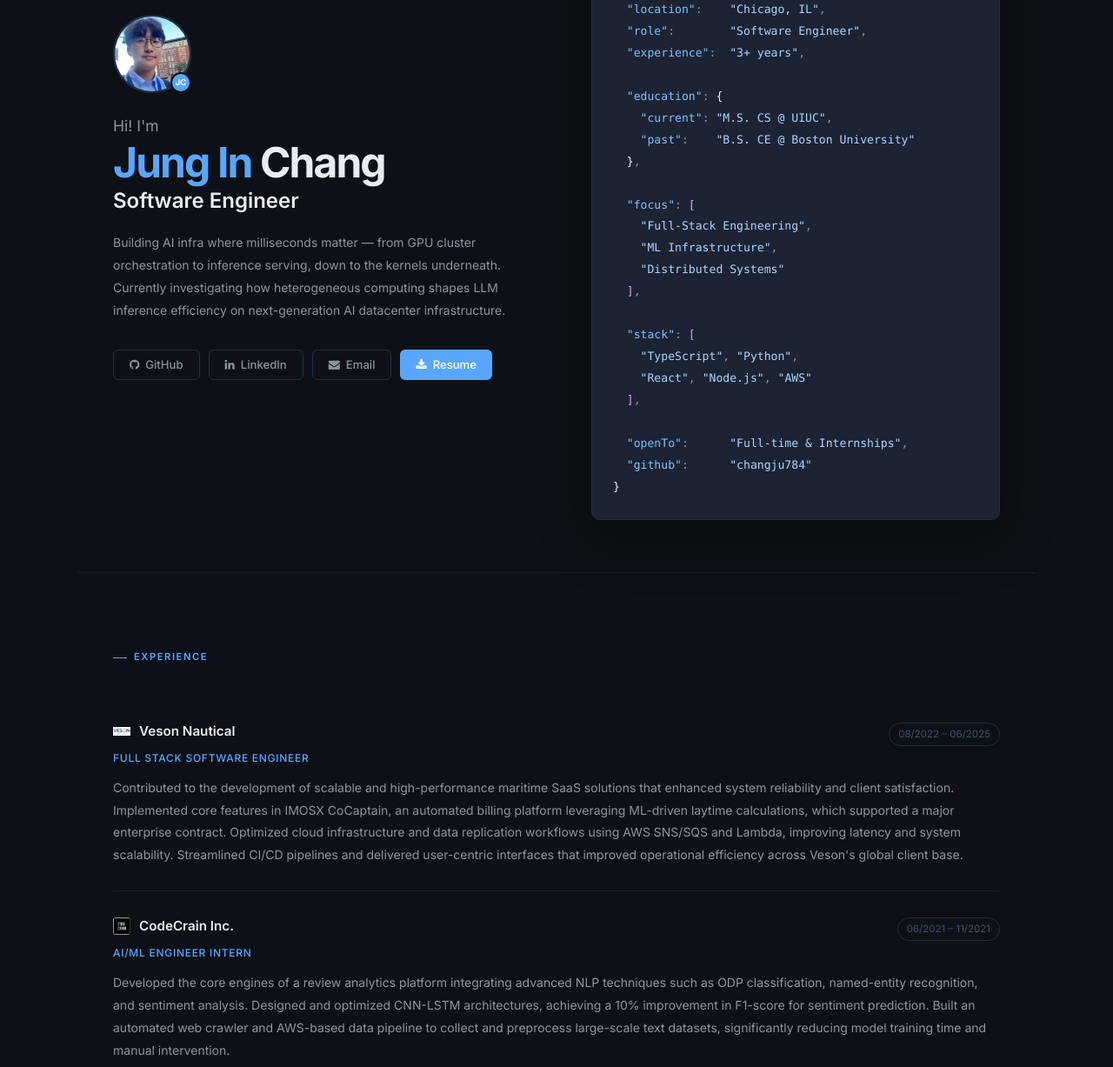
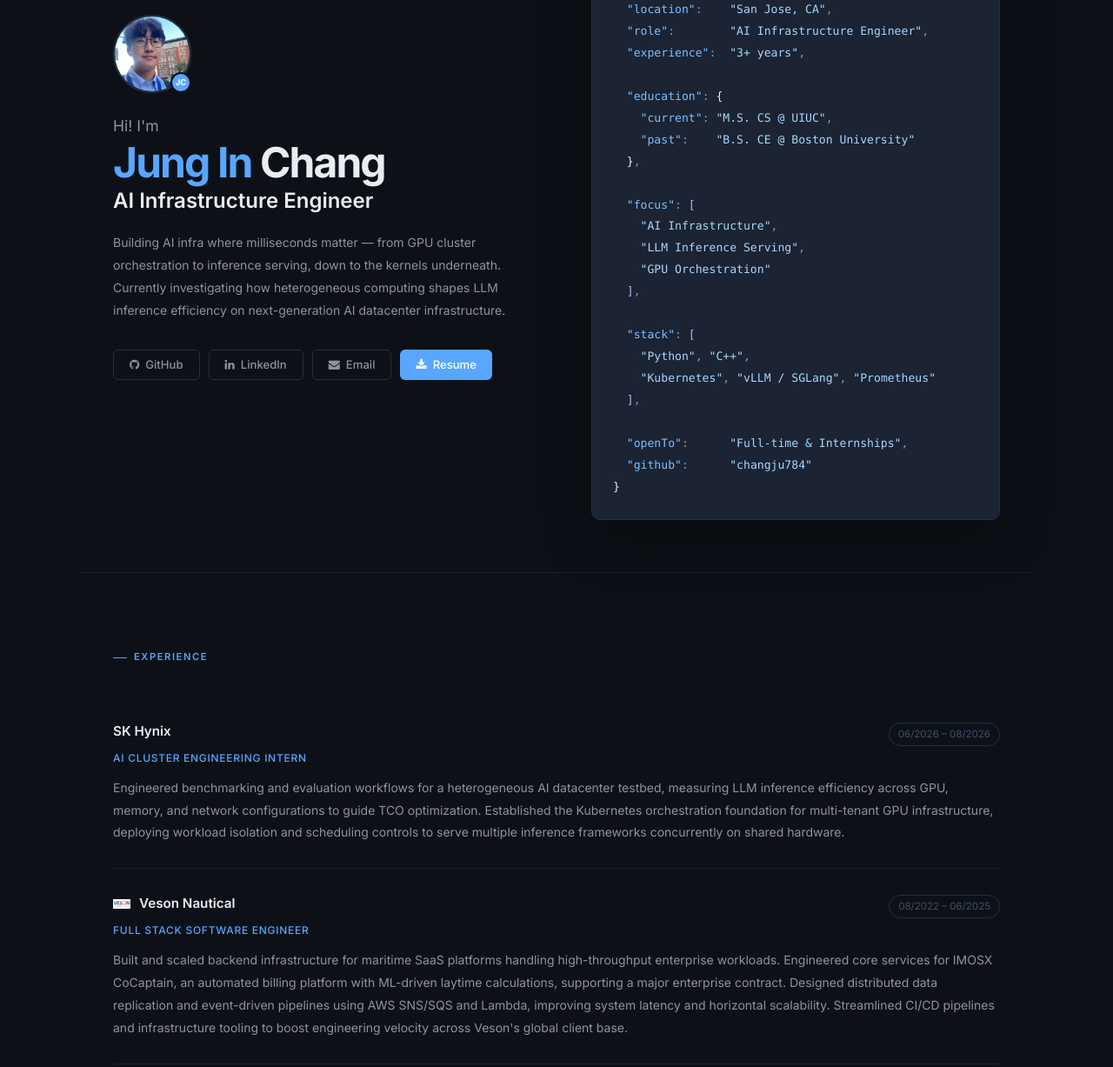
Before and after one commit to changju784/changju784.github.io, a website: page index.html in a window 1280 px wide. Shown: the part 236-1463 px from the top of the page at 87% size. Drawn offline with Linux system fonts and the light colour scheme.

Commit message:
change to ai inf role

```diff
--- a/index.html
+++ b/index.html
@@ -62,7 +62,7 @@
 
           <p class="hero-greeting">Hi! I'm</p>
           <h1 class="hero-name"><span class="accent">Jung In</span> Chang</h1>
-          <p class="hero-title">Software Engineer</p>
+          <p class="hero-title">AI Infrastructure Engineer</p>
 
           <p class="hero-bio">
             Building AI infra where milliseconds matter — from GPU cluster orchestration to inference serving, down to
@@ -100,8 +100,8 @@
           <div class="json-panel-body">
             <pre class="json-code"><span class="jbr">{</span>
   <span class="jk">"name"</span><span class="jco">:</span>        <span class="js">"Jung In Chang"</span><span class="jco">,</span>
-  <span class="jk">"location"</span><span class="jco">:</span>    <span class="js">"Chicago, IL"</span><span class="jco">,</span>
-  <span class="jk">"role"</span><span class="jco">:</span>        <span class="js">"Software Engineer"</span><span class="jco">,</span>
+  <span class="jk">"location"</span><span class="jco">:</span>    <span class="js">"San Jose, CA"</span><span class="jco">,</span>
+  <span class="jk">"role"</span><span class="jco">:</span>        <span class="js">"AI Infrastructure Engineer"</span><span class="jco">,</span>
   <span class="jk">"experience"</span><span class="jco">:</span>  <span class="js">"3+ years"</span><span class="jco">,</span>
 
   <span class="jk">"education"</span><span class="jco">:</span> <span class="jbr">{</span>
@@ -110,14 +110,14 @@
   <span class="jbr">}</span><span class="jco">,</span>
 
   <span class="jk">"focus"</span><span class="jco">:</span> <span class="jlb">[</span>
-    <span class="js">"Full-Stack Engineering"</span><span class="jco">,</span>
-    <span class="js">"ML Infrastructure"</span><span class="jco">,</span>
-    <span class="js">"Distributed Systems"</span>
+    <span class="js">"AI Infrastructure"</span><span class="jco">,</span>
+    <span class="js">"LLM Inference Serving"</span><span class="jco">,</span>
+    <span class="js">"GPU Orchestration"</span>
   <span class="jlb">]</span><span class="jco">,</span>
 
   <span class="jk">"stack"</span><span class="jco">:</span> <span class="jlb">[</span>
-    <span class="js">"TypeScript"</span><span class="jco">,</span> <span class="js">"Python"</span><span class="jco">,</span>
-    <span class="js">"React"</span><span class="jco">,</span> <span class="js">"Node.js"</span><span class="jco">,</span> <span class="js">"AWS"</span>
+    <span class="js">"Python"</span><span class="jco">,</span> <span class="js">"C++"</span><span class="jco">,</span>
+    <span class="js">"Kubernetes"</span><span class="jco">,</span> <span class="js">"vLLM / SGLang"</span><span class="jco">,</span> <span class="js">"Prometheus"</span>
   <span class="jlb">]</span><span class="jco">,</span>
 
   <span class="jk">"openTo"</span><span class="jco">:</span>      <span class="js">"Full-time &amp; Internships"</span><span class="jco">,</span>
@@ -135,6 +135,21 @@
 
       <div class="exp-item">
         <div class="exp-meta">
+          <span class="exp-company">SK Hynix</span>
+          <span class="exp-date">06/2026 – 08/2026</span>
+        </div>
+        <div class="exp-role">AI Cluster Engineering Intern</div>
+        <p class="exp-desc">
+          Engineered benchmarking and evaluation workflows for a heterogeneous AI datacenter testbed,
+          measuring LLM inference efficiency across GPU, memory, and network configurations to guide
+          TCO optimization. Established the Kubernetes orchestration foundation for multi-tenant GPU
+          infrastructure, deploying workload isolation and scheduling controls to serve multiple
+          inference frameworks concurrently on shared hardware.
+        </p>
+      </div>
+
+      <div class="exp-item">
+        <div class="exp-meta">
           <a href="https://www.veson.com" target="_blank" rel="noopener noreferrer" class="exp-company">
             <img src="images/veson_logo.jpg" alt="" class="org-logo"> Veson Nautical
           </a>
@@ -142,12 +157,12 @@
         </div>
         <div class="exp-role">Full Stack Software Engineer</div>
         <p class="exp-desc">
-          Contributed to the development of scalable and high-performance maritime SaaS solutions that
-          enhanced system reliability and client satisfaction. Implemented core features in IMOSX CoCaptain,
-          an automated billing platform leveraging ML-driven laytime calculations, which supported a major
-          enterprise contract. Optimized cloud infrastructure and data replication workflows using AWS SNS/SQS
-          and Lambda, improving latency and system scalability. Streamlined CI/CD pipelines and delivered
-          user-centric interfaces that improved operational efficiency across Veson's global client base.
+          Built and scaled backend infrastructure for maritime SaaS platforms handling high-throughput
+          enterprise workloads. Engineered core services for IMOSX CoCaptain, an automated billing
+          platform with ML-driven laytime calculations, supporting a major enterprise contract. Designed
+          distributed data replication and event-driven pipelines using AWS SNS/SQS and Lambda, improving
+          system latency and horizontal scalability. Streamlined CI/CD pipelines and infrastructure
+          tooling to boost engineering velocity across Veson's global client base.
         </p>
       </div>
 
@@ -203,25 +218,6 @@
       <div class="project-grid" id="project-list">
 
         <div class="project-card">
-          <img src="images/crypto_drift_guard.png" alt="Crypto Drift Guard" class="project-card-img">
-          <div class="project-card-body">
-            <div class="project-card-title">Crypto Drift Guard</div>
-            <p class="project-card-desc">
-              Research project measuring how cryptocurrency trading-agent decisions drift when
-              tweet-derived sentiment data is mutated. Uses FinBERT to score BTC/ETH tweets and
-              runs deterministic and FinGPT-style agents on baseline and mutated data windows to
-              quantify divergence under sentiment amplification, temporal jitter, and adversarial tweet injection.
-            </p>
-            <div class="project-card-links">
-              <a href="https://github.com/changju784/crypto-drift-guard" target="_blank" rel="noopener noreferrer"
-                class="project-link">
-                <i class="fa fa-github"></i> GitHub
-              </a>
-            </div>
-          </div>
-        </div>
-
-        <div class="project-card">
           <img src="images/kube_ai_sentry.jpg" alt="KubeAI Sentry" class="project-card-img">
           <div class="project-card-body">
             <div class="project-card-title">KubeAI Sentry</div>
@@ -241,17 +237,19 @@
         </div>
 
         <div class="project-card">
-          <img src="images/trip-circle-detail.jpg" alt="Trip Circle" class="project-card-img">
+          <img src="images/crypto_drift_guard.png" alt="Crypto Drift Guard" class="project-card-img">
           <div class="project-card-body">
-            <div class="project-card-title">Trip Circle</div>
+            <div class="project-card-title">Crypto Drift Guard</div>
             <p class="project-card-desc">
-              Collaborative travel-planning app to create, share, and fork trip itineraries.
-              React + TypeScript frontend with Node.js/Express + MongoDB backend.
+              Research project measuring how cryptocurrency trading-agent decisions drift when
+              tweet-derived sentiment data is mutated. Uses FinBERT to score BTC/ETH tweets and
+              runs deterministic and FinGPT-style agents on baseline and mutated data windows to
+              quantify divergence under sentiment amplification, temporal jitter, and adversarial tweet injection.
             </p>
             <div class="project-card-links">
-              <a href="https://trip-circle-web.vercel.app/" target="_blank" rel="noopener noreferrer"
+              <a href="https://github.com/changju784/crypto-drift-guard" target="_blank" rel="noopener noreferrer"
                 class="project-link">
-                <i class="fa fa-external-link"></i> Live Demo
+                <i class="fa fa-github"></i> GitHub
               </a>
             </div>
           </div>
@@ -326,6 +324,23 @@
         </div>
 
         <div class="project-card">
+          <img src="images/trip-circle-detail.jpg" alt="Trip Circle" class="project-card-img">
+          <div class="project-card-body">
+            <div class="project-card-title">Trip Circle</div>
+            <p class="project-card-desc">
+              Collaborative travel-planning app to create, share, and fork trip itineraries.
+              React + TypeScript frontend with Node.js/Express + MongoDB backend.
+            </p>
+            <div class="project-card-links">
+              <a href="https://trip-circle-web.vercel.app/" target="_blank" rel="noopener noreferrer"
+                class="project-link">
+                <i class="fa fa-external-link"></i> Live Demo
+              </a>
+            </div>
+          </div>
+        </div>
+
+        <div class="project-card">
           <img src="images/route_recommend.png" alt="Route Recommendation App" class="project-card-img">
           <div class="project-card-body">
             <div class="project-card-title">Route Recommendation App</div>
@@ -375,10 +390,13 @@
         <div class="skill-group">
           <div class="skill-group-label">Domains</div>
           <div class="skill-group-tags">
-            <span class="skill-tag">Full Stack</span>
+            <span class="skill-tag">LLM Inference</span>
+            <span class="skill-tag">GPU Orchestration</span>
+            <span class="skill-tag">Observability</span>
             <span class="skill-tag">Distributed Systems</span>
             <span class="skill-tag">DevOps</span>
             <span class="skill-tag">MLOps</span>
+            <span class="skill-tag">Full Stack</span>
             <span class="skill-tag">Deep Learning</span>
             <span class="skill-tag">Data Mining</span>
             <span class="skill-tag">NLP</span>
@@ -421,9 +439,12 @@
         <div class="skill-group">
           <div class="skill-group-label">Infrastructure</div>
           <div class="skill-group-tags">
+            <span class="skill-tag">Kubernetes</span>
+            <span class="skill-tag">GPU Operator</span>
+            <span class="skill-tag">Prometheus / Grafana</span>
+            <span class="skill-tag">DCGM</span>
+            <span class="skill-tag">Docker</span>
             <span class="skill-tag">AWS</span>
-            <span class="skill-tag">Docker</span>
-            <span class="skill-tag">Kubernetes</span>
           </div>
         </div>
 
```
